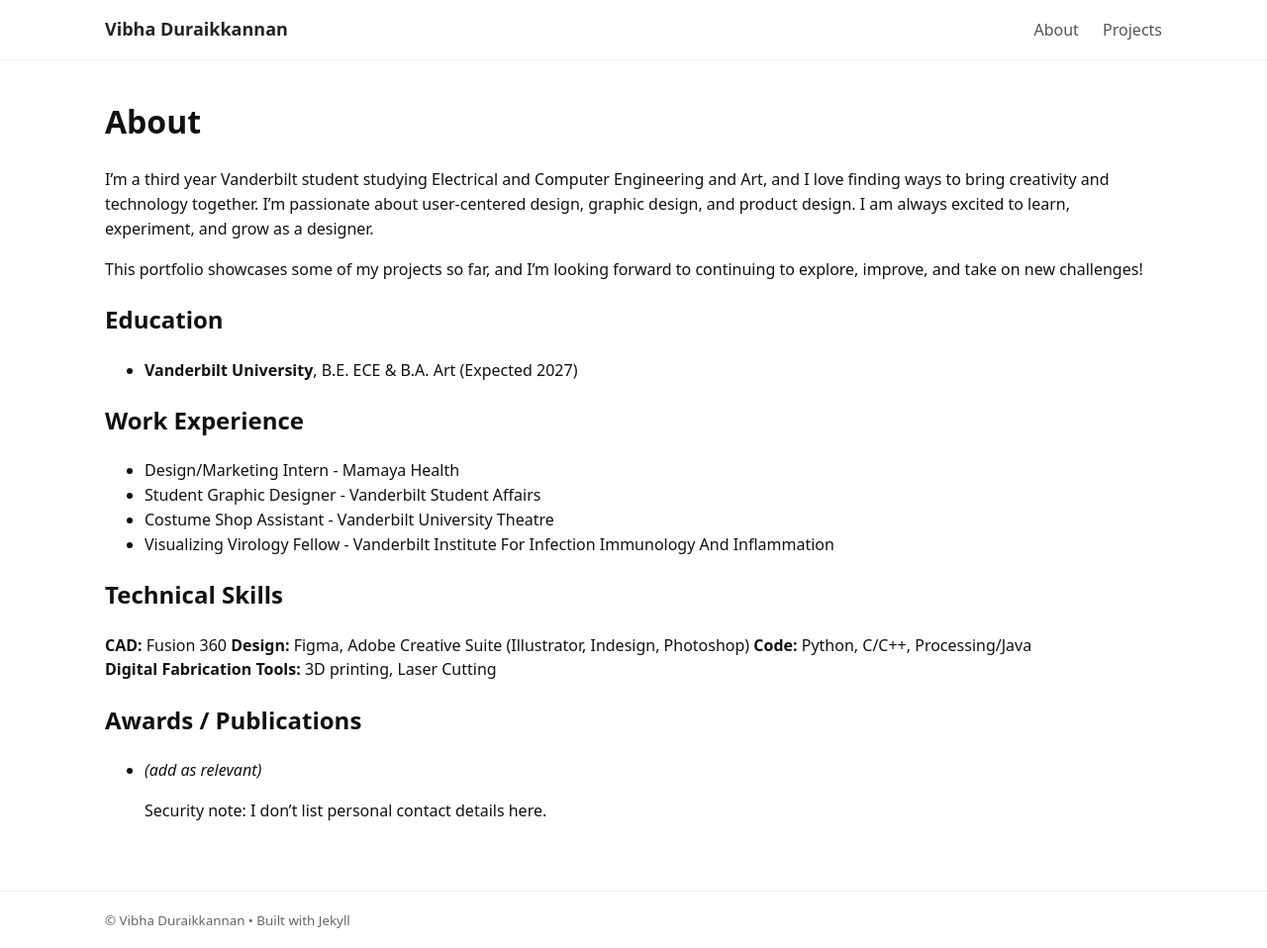
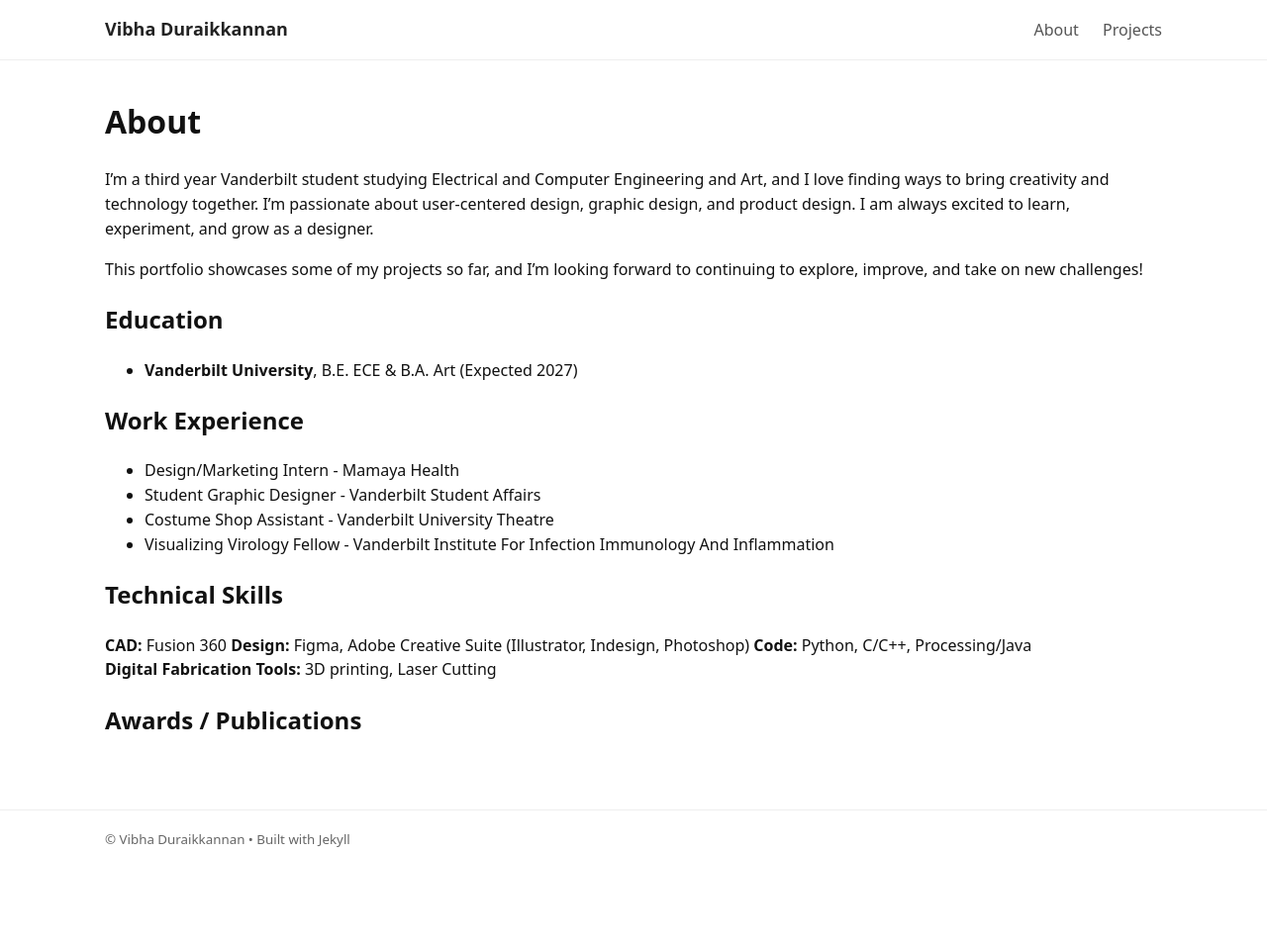
Before and after one commit to vibs-27/vibhadurai.github.io, a Jekyll site: the page built from about.md, in a window 1280 px wide and 958 px high. Shown: the whole window at 99% size. Built offline with Jekyll 4.4.1, drawn with Linux system fonts in a browser that asks for light colours.

Commit message:
Update about.md

```diff
--- a/about.md
+++ b/about.md
@@ -24,6 +24,3 @@ This portfolio showcases some of my projects so far, and I’m looking forward t
 **Code:** Python, C/C++, Processing/Java
 **Digital Fabrication Tools:** 3D printing, Laser Cutting
 ## Awards / Publications
-- *(add as relevant)*
-
-> Security note: I don’t list personal contact details here.
```
